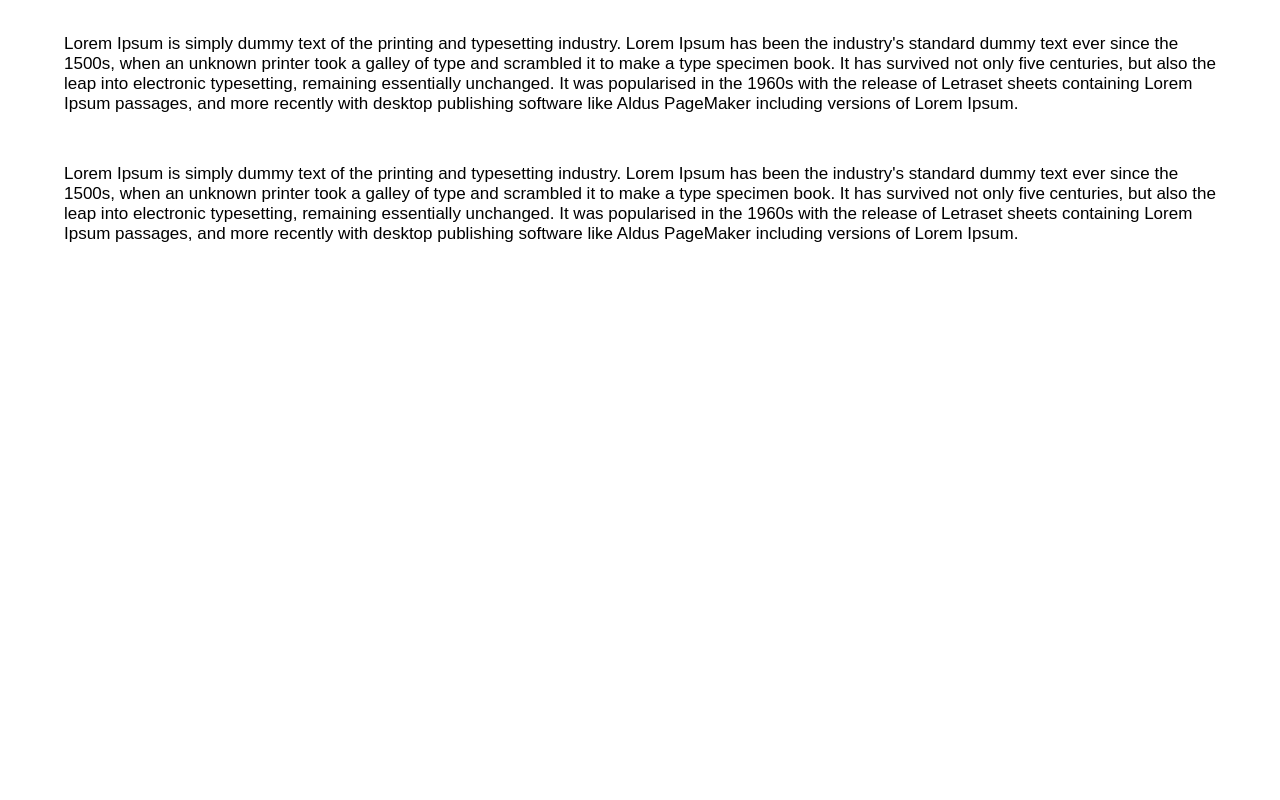
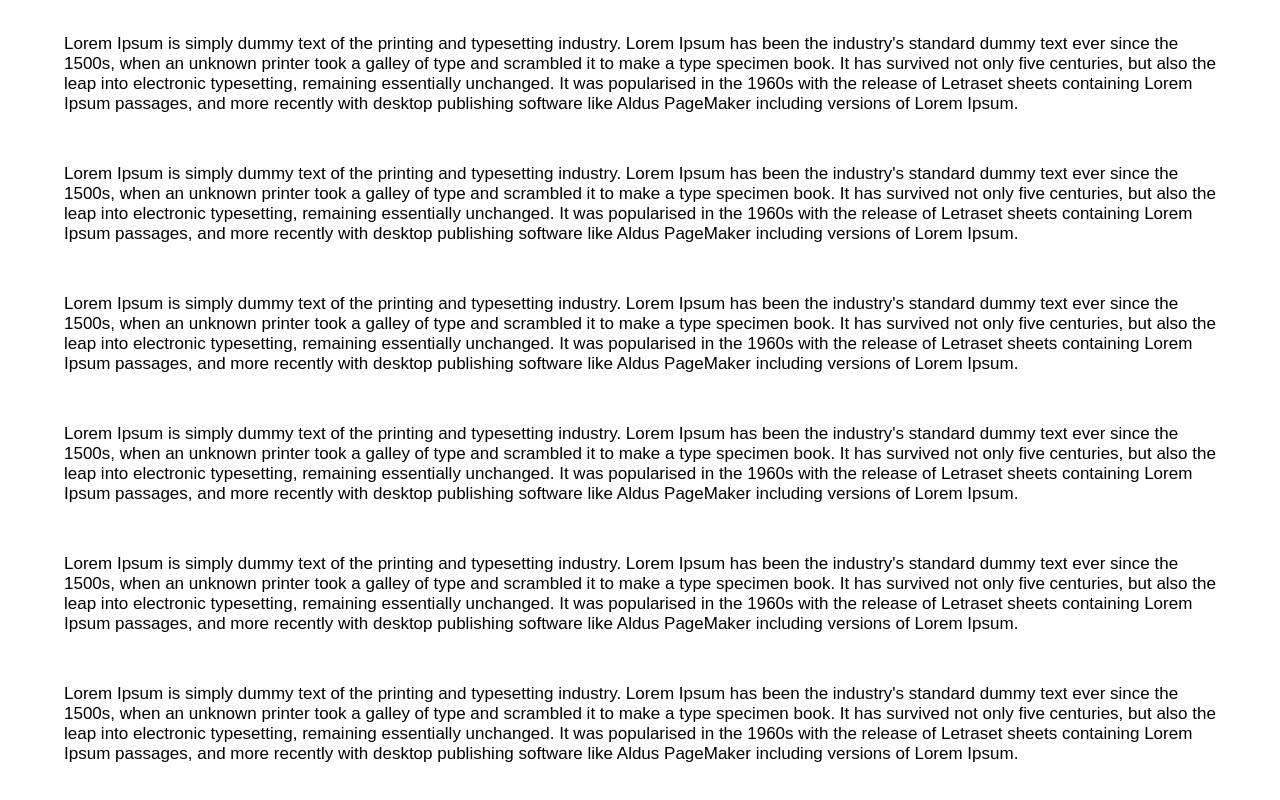
Before and after one commit to othmanecasabloom/Sticky_Navbar, a plain HTML site: page index.html in a window 1280 px wide. Shown: the part 1076-1876 px from the top of the page. Before the commit the page ends 1370 px from the top, so only its background shows below. Drawn offline with Linux system fonts and the light colour scheme.

Commit message:
Update index.html

```diff
--- a/index.html
+++ b/index.html
@@ -32,6 +32,18 @@
     <p class="text">
         Lorem Ipsum is simply dummy text of the printing and typesetting industry. Lorem Ipsum has been the industry's standard dummy text ever since the 1500s, when an unknown printer took a galley of type and scrambled it to make a type specimen book. It has survived not only five centuries, but also the leap into electronic typesetting, remaining essentially unchanged. It was popularised in the 1960s with the release of Letraset sheets containing Lorem Ipsum passages, and more recently with desktop publishing software like Aldus PageMaker including versions of Lorem Ipsum.
     </p>
+    <p class="text">
+        Lorem Ipsum is simply dummy text of the printing and typesetting industry. Lorem Ipsum has been the industry's standard dummy text ever since the 1500s, when an unknown printer took a galley of type and scrambled it to make a type specimen book. It has survived not only five centuries, but also the leap into electronic typesetting, remaining essentially unchanged. It was popularised in the 1960s with the release of Letraset sheets containing Lorem Ipsum passages, and more recently with desktop publishing software like Aldus PageMaker including versions of Lorem Ipsum.
+    </p>
+    <p class="text">
+        Lorem Ipsum is simply dummy text of the printing and typesetting industry. Lorem Ipsum has been the industry's standard dummy text ever since the 1500s, when an unknown printer took a galley of type and scrambled it to make a type specimen book. It has survived not only five centuries, but also the leap into electronic typesetting, remaining essentially unchanged. It was popularised in the 1960s with the release of Letraset sheets containing Lorem Ipsum passages, and more recently with desktop publishing software like Aldus PageMaker including versions of Lorem Ipsum.
+    </p>
+    <p class="text">
+        Lorem Ipsum is simply dummy text of the printing and typesetting industry. Lorem Ipsum has been the industry's standard dummy text ever since the 1500s, when an unknown printer took a galley of type and scrambled it to make a type specimen book. It has survived not only five centuries, but also the leap into electronic typesetting, remaining essentially unchanged. It was popularised in the 1960s with the release of Letraset sheets containing Lorem Ipsum passages, and more recently with desktop publishing software like Aldus PageMaker including versions of Lorem Ipsum.
+    </p>
+    <p class="text">
+        Lorem Ipsum is simply dummy text of the printing and typesetting industry. Lorem Ipsum has been the industry's standard dummy text ever since the 1500s, when an unknown printer took a galley of type and scrambled it to make a type specimen book. It has survived not only five centuries, but also the leap into electronic typesetting, remaining essentially unchanged. It was popularised in the 1960s with the release of Letraset sheets containing Lorem Ipsum passages, and more recently with desktop publishing software like Aldus PageMaker including versions of Lorem Ipsum.
+    </p>
 </div>
 <script src="./js/index.js"></script>
 </body>
```
